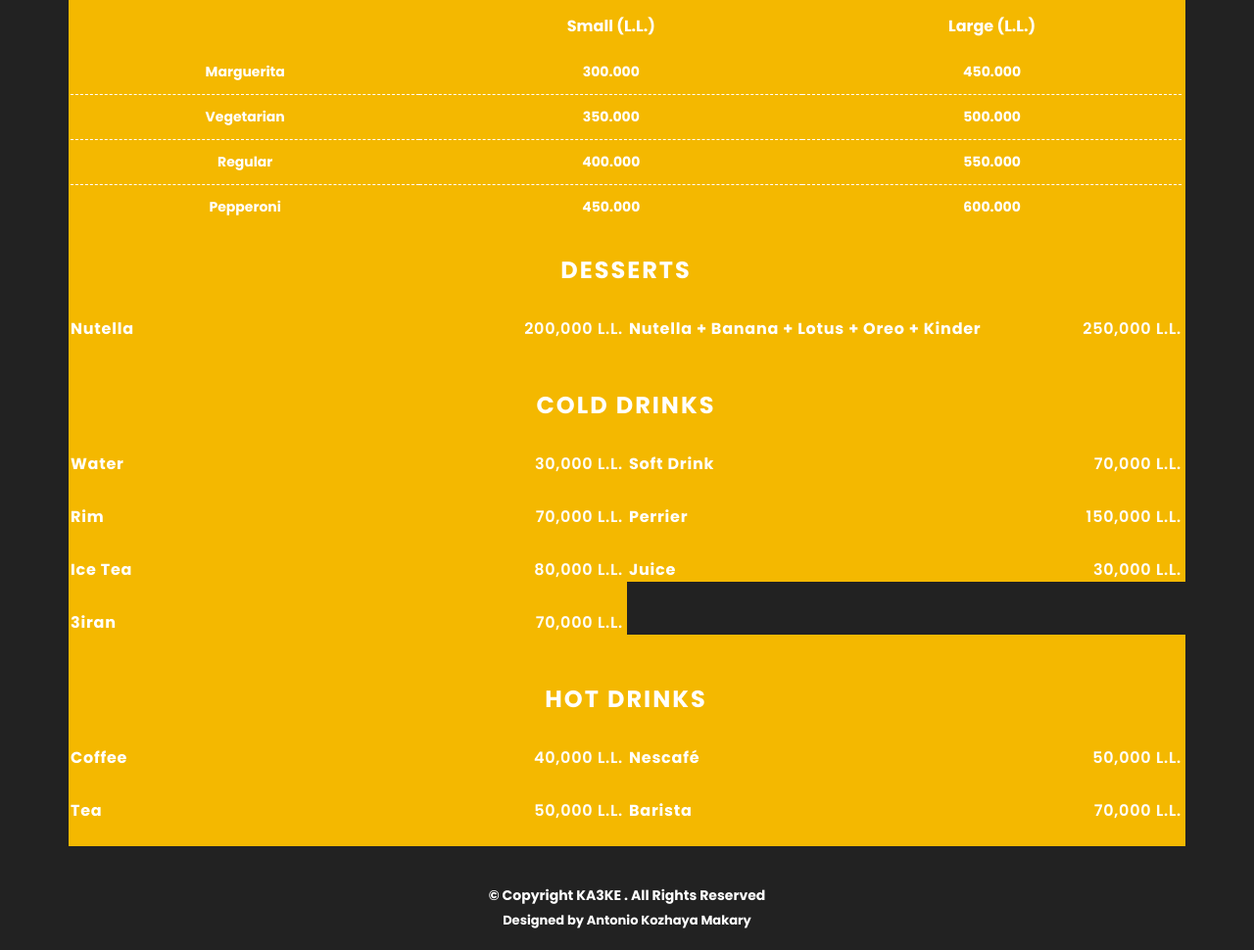
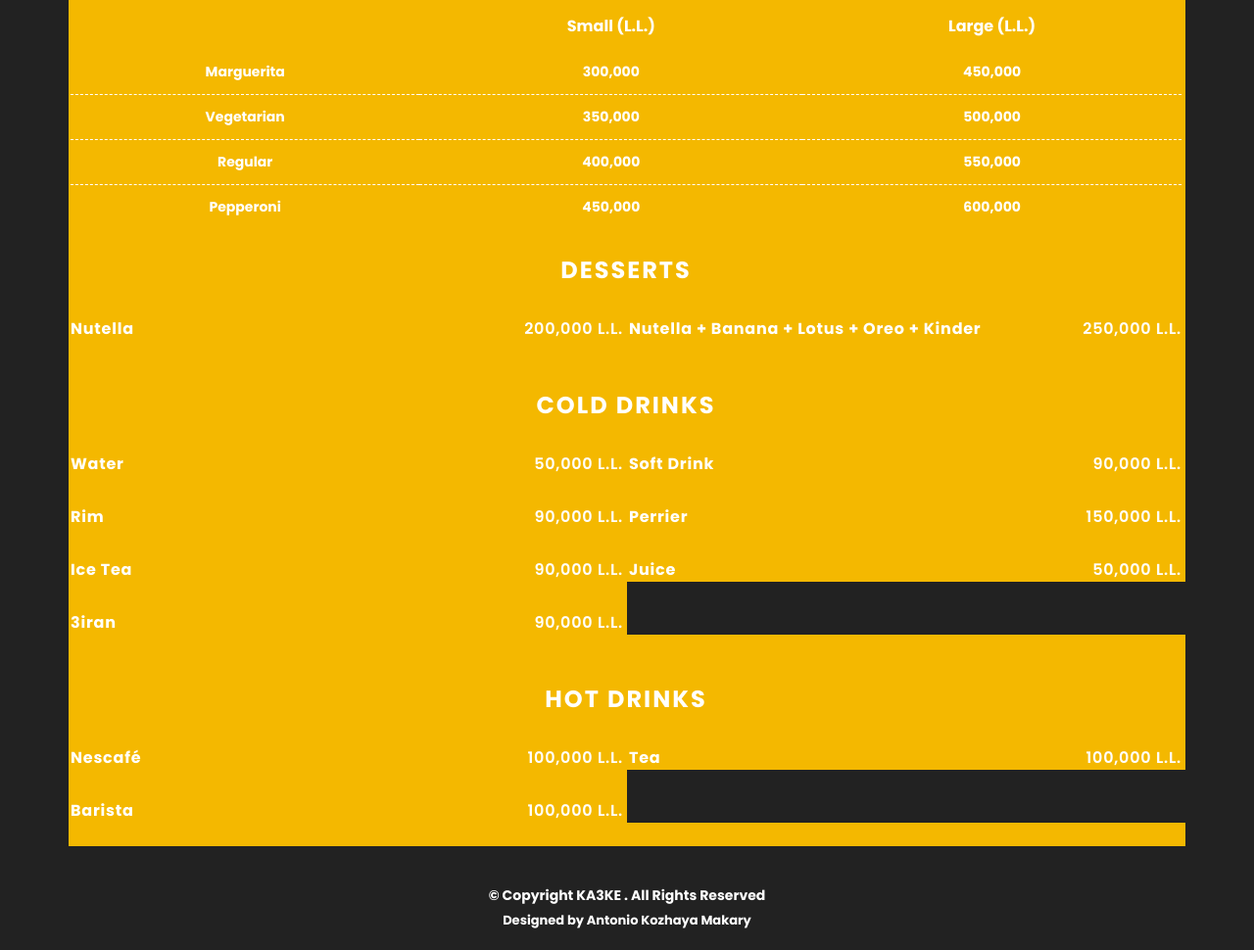
Before and after one commit to ka3kespot/Menu, a plain HTML site: page index.html in a window 1280 px wide. Shown: the part 1013-1983 px from the top of the page at 98% size. Drawn offline with Linux system fonts and the light colour scheme; a web font is replaced by a local one.

Commit message:
Update index.html

```diff
--- a/index.html
+++ b/index.html
@@ -114,13 +114,13 @@
 
         <div class="col-lg-6 menu-item filter-ka3kclassic">
           <div class="menu-content">
-            Zaatar <span>60,000 L.L.</span>
+            Zaatar <span>90,000 L.L.</span>
           </div>
         </div>
 
         <div class="col-lg-6 menu-item filter-ka3kclassic">
           <div class="menu-content">
-            Zaatar & Vegetables <span>100,000 L.L.</span>
+            Zaatar & Vegetables <span>150,000 L.L.</span>
           </div>
         </div>
 
@@ -214,23 +214,23 @@
           <tbody>
             <tr>
               <td>Marguerita</td>
-              <td>300.000</td>
-              <td>450.000</td>
+              <td>300,000</td>
+              <td>450,000</td>
             </tr>
             <tr>
               <td>Vegetarian</td>
-              <td>350.000</td>
-              <td>500.000</td>
+              <td>350,000</td>
+              <td>500,000</td>
             </tr>
             <tr>
               <td>Regular</td>
-              <td>400.000</td>
-              <td>550.000</td>
+              <td>400,000</td>
+              <td>550,000</td>
             </tr>
             <tr>
               <td>Pepperoni</td>
-              <td>450.000</td>
-              <td>600.000</td>
+              <td>450,000</td>
+              <td>600,000</td>
             </tr>
           </tbody>
         </table>
@@ -271,19 +271,19 @@
 
       <div class="col-lg-6 menu-item filter-colddrinks">
         <div class="menu-content">
-          Water <span>30,000 L.L.</span>
+          Water <span>50,000 L.L.</span>
         </div>
       </div>
 
       <div class="col-lg-6 menu-item filter-colddrinks">
         <div class="menu-content">
-          Soft Drink <span>70,000 L.L.</span>
+          Soft Drink <span>90,000 L.L.</span>
         </div>
       </div>
 
         <div class="col-lg-6 menu-item filter-colddrinks">
         <div class="menu-content">
-         Rim <span>70,000 L.L.</span>
+         Rim <span>90,000 L.L.</span>
         </div>
       </div>
 
@@ -296,19 +296,19 @@
 
       <div class="col-lg-6 menu-item filter-colddrinks">
         <div class="menu-content">
-          Ice Tea <span>80,000 L.L.</span>
+          Ice Tea <span>90,000 L.L.</span>
         </div>
       </div>
 
       <div class="col-lg-6 menu-item filter-colddrinks">
         <div class="menu-content">
-          Juice <span>30,000 L.L.</span>
+          Juice <span>50,000 L.L.</span>
         </div>
       </div>
 
       <div class="col-lg-6 menu-item filter-colddrinks">
         <div class="menu-content">
-           3iran <span>70,000 L.L.</span>
+           3iran <span>90,000 L.L.</span>
         </div>
       </div>
 
@@ -323,27 +323,22 @@
         </div>
       </div>
 
+
       <div class="col-lg-6 menu-item filter-hotdrinks">
         <div class="menu-content">
-          Coffee <span>40,000 L.L.</span>
+          Nescafé <span>100,000 L.L.</span>
         </div>
       </div>
 
       <div class="col-lg-6 menu-item filter-hotdrinks">
         <div class="menu-content">
-          Nescafé <span>50,000 L.L.</span>
-        </div>
-      </div>
-
-      <div class="col-lg-6 menu-item filter-hotdrinks">
-        <div class="menu-content">
-          Tea <span>50,000 L.L.</span>
+          Tea <span>100,000 L.L.</span>
         </div>
       </div>
 
        <div class="col-lg-6 menu-item filter-hotdrinks">
         <div class="menu-content">
-          Barista <span>70,000 L.L.</span>
+          Barista <span>100,000 L.L.</span>
         </div>
       </div>
 
```
